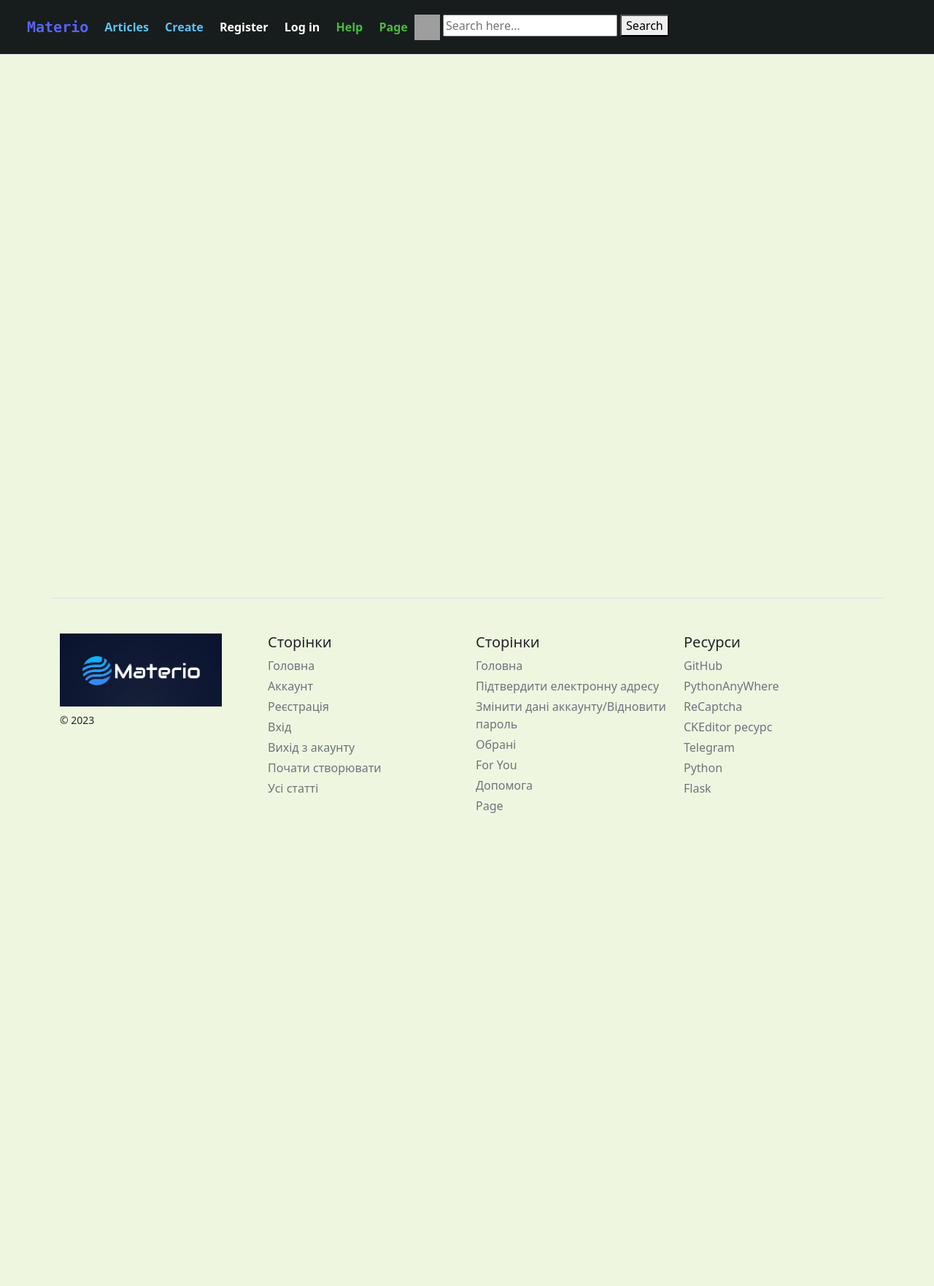
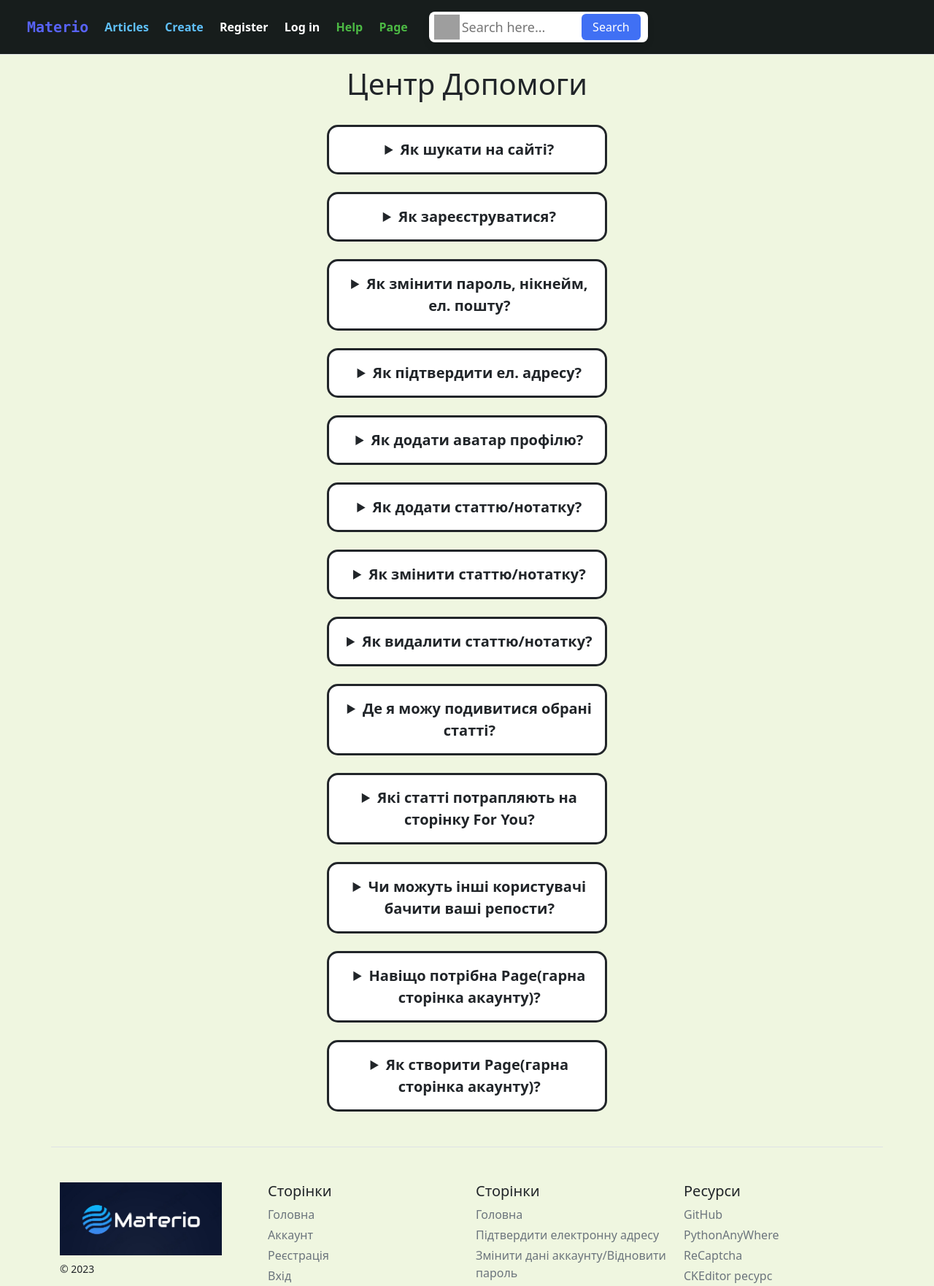
Before and after one commit to suhorukovkirilo/materio, a Flask app: page /help in a window 1280 px wide. Shown: the top 1762 px of the page at 73% size. Before the commit the page ends 1114 px from the top, so only its background shows below. Run offline with Flask 3, Linux system fonts and the light colour scheme; parts of the project's set-up code (start-up, migrations or seed data) failed here and were passed over; some libraries are stand-ins or nearby versions; grey boxes are pictures that could not be loaded.

Commit message:
Update index.css

```diff
--- a/static/css/index.css
+++ b/static/css/index.css
@@ -6,11 +6,150 @@
     width: 40%
 }
 
+.cube-form2-5 {
+    width: 43%
+}
+
 .cube-form3 {
     width: 50%
+}
+.article-pic-input {
+  align-items: center;
+  justify-content: center;
 }
 .center {
     text-align: center;
     margin-left: auto;
     margin-right: auto;
 }
+
+.one-line {
+    display: inline-block;
+    vertical-align: middle;
+}
+
+.invisible-button {
+    background-color: transparent;
+    border: none;
+    padding: 0;
+    cursor: pointer;
+}
+
+.input-box {
+    position: relative;
+    height: 42px;
+    max-width: 300px;
+    width: 100%;
+    background: #fff;
+    margin: 0 20px;
+    border-radius: 8px;
+    box-shadow: 0 5px 10px rgba(0, 0, 0, 0.1);
+}
+.input-box img,
+.input-box .button {
+    position: absolute;
+    top: 50%;
+    transform: translateY(-50%);
+}
+.input-box img {
+    left: 7px;
+    font-size: 30px;
+    color: #707070;
+}
+.input-box input {
+    height: 100%;
+    width: 100%;
+    outline: none;
+    font-size: 18px;
+    font-weight: 400;
+    border: none;
+    padding: 0 100px 0 45px;
+    background-color: transparent;
+}
+.input-box .button {
+    font-style: normal;
+    right: 10px;
+    font-size: 16px;
+    font-weight: 400;
+    color: #fff;
+    border: none;
+    padding: 6px 15px;
+    border-radius: 6px;
+    background-color: #4070f4;
+    cursor: pointer;
+}
+
+.input-box .button:active {
+    transform: translateY(-50%) scale(0.98);
+}
+
+.my-card {
+    border-radius: 10%;
+}
+.my-card-head {
+    border-radius: 20%;
+}
+
+details {
+  border: 3px solid;
+  padding: 0 1rem;
+  background: white;
+  width: 30%;
+  max-width: 550px;
+  border-radius: 15px;
+}
+details[open] {
+    padding-bottom: 1em;
+}
+
+summary {
+  padding: 1rem 2em 1rem 0;
+  font-size: 1.25rem;
+  font-weight: bold;
+  cursor: pointer;
+  width: 113.5%;
+}
+
+
+@keyframes form{
+    0% {
+        transform: translateY(500px);
+        opacity: 1;
+    }
+    90% {
+        transform: translateY(-1.5%);
+        opacity: 1;
+    }
+    100% {
+        transform: translateY(0);
+        opacity: 1;
+    }
+}
+
+@keyframes form-left {
+    0% {
+        transform: translateX(-2000px);
+        opacity: 1;
+    }
+    100% {
+        transform: translateX(0);
+        opacity: 1
+    }
+}
+
+@keyframes form-right {
+    0% {
+        transform: translateX(1000px);
+        opacity: 1;
+    }
+    100% {
+        transform: translateX(0);
+        opacity: 1
+    }
+}
+
+@keyframes visible{
+    100% {
+        opacity: 1;
+    }
+}
```
